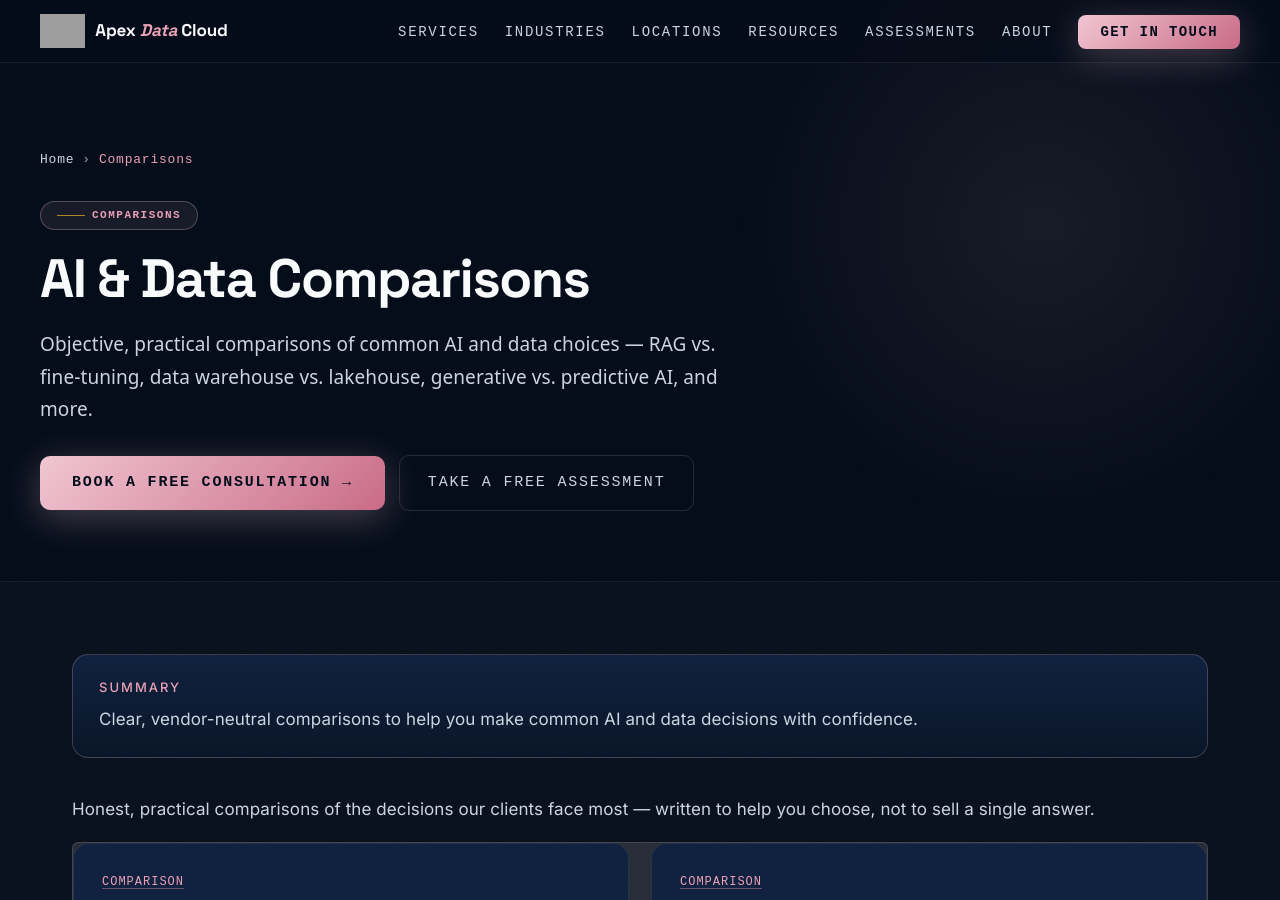
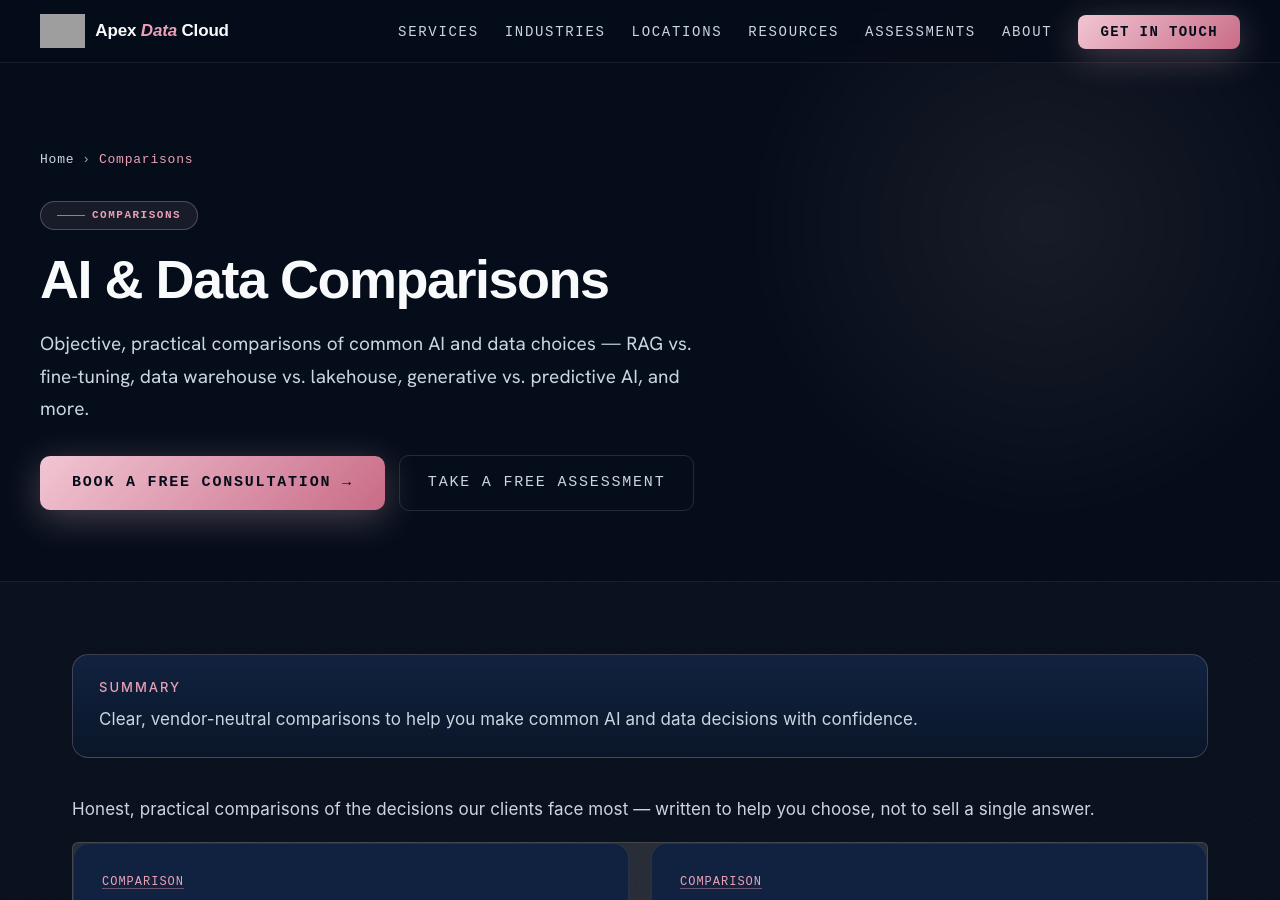
Before and after one commit to epudor/apexdata-cloud, a Jekyll site: the page built from comparisons/index.md, in a window 1280 px wide and 900 px high. Built offline with Jekyll 4.4.1, drawn with Linux system fonts in a browser that asks for light colours; some web fonts are replaced; grey boxes are pictures that could not be loaded.

Commit message:
Update head.html

```diff
--- a/_includes/head.html
+++ b/_includes/head.html
@@ -50,7 +50,7 @@
 <link rel="preconnect" href="https://fonts.googleapis.com">
 <link rel="preconnect" href="https://fonts.gstatic.com" crossorigin>
 <link rel="preconnect" href="https://www.googletagmanager.com">
-<link href="https://fonts.googleapis.com/css2?family=Inter:wght@300;400;500;600;700;800&family=Space+Grotesk:wght@500;600;700;800&display=swap" rel="stylesheet">
+<link href="https://fonts.googleapis.com/css2?family=Fraunces:ital,opsz,wght@0,9..144,300..600;1,9..144,300..600&family=Hanken+Grotesk:wght@400;500;600;700&family=Spline+Sans+Mono:wght@400;500&display=swap" rel="stylesheet">
 
 <!-- Structured data: sitewide entity graph -->
 {% include schema-organization.html %}
```
